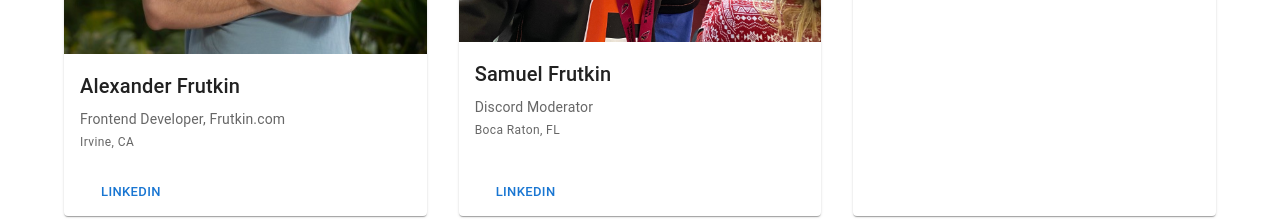
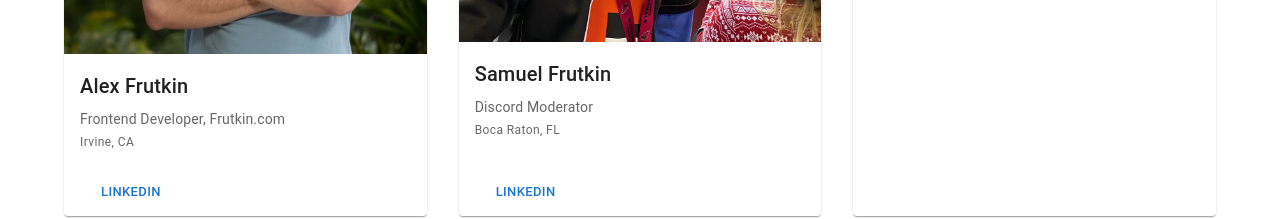
Before and after one commit to yummydirtx/frutkin.com, a React (Vite) app: page / in a window 1280 px wide. Shown: the part 1123-1342 px from the top of the page. Built offline with nearby package versions, Linux system fonts and the light colour scheme; some icons are missing.

Commit message:
Actually I go by Alex

```diff
--- a/src/App.jsx
+++ b/src/App.jsx
@@ -50,7 +50,7 @@ const people = [
     image: rfrutkin, // Updated path for public folder
   },
   {
-    name: 'Alexander Frutkin',
+    name: 'Alex Frutkin',
     title: 'Frontend Developer, Frutkin.com',
     location: 'Irvine, CA',
     linkedin: 'https://www.linkedin.com/in/alex-frutkin-63804597/',
```
